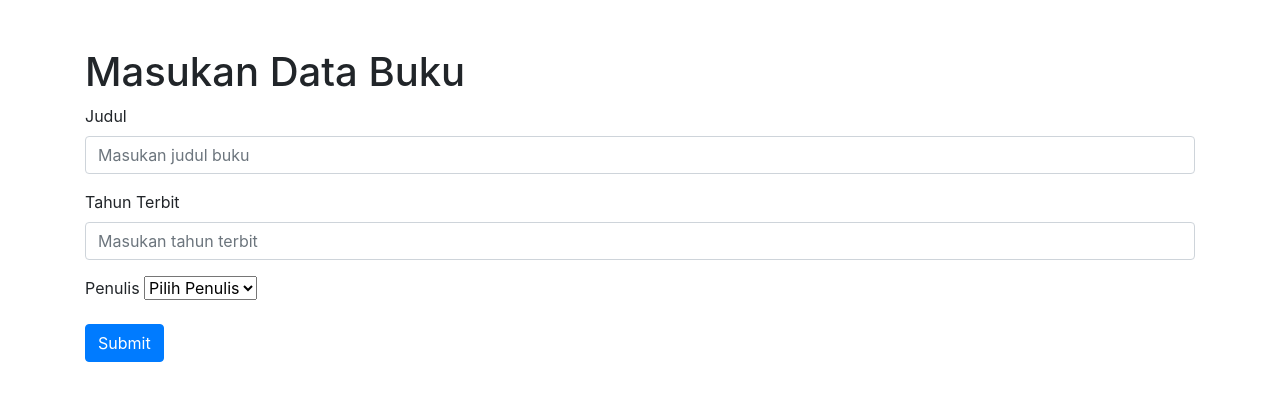
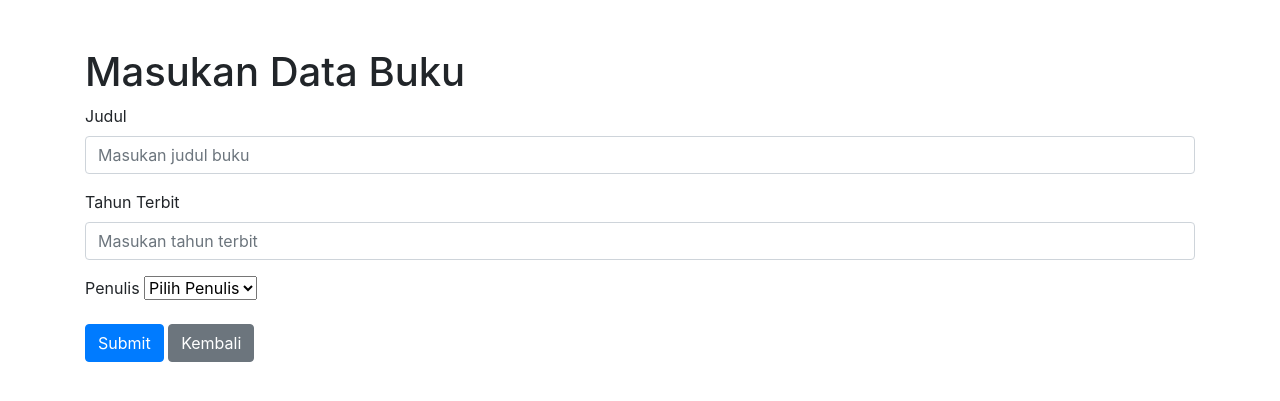
Before and after one commit to ArvinFarrelP/UAS-PBW, a PHP site: page /input.php in a window 1280 px wide. Shown: the top 401 px of the page. Run offline with PHP 8.4, Linux system fonts and the light colour scheme; data that the repository does not hold is empty.

Commit message:
menambhakan kembali pada input.php

```diff
--- a/input.php
+++ b/input.php
@@ -32,6 +32,7 @@
      </select>
   </div>
   <button type="submit" class="btn btn-primary">Submit</button>
+  <a href="homepage.php" class="btn btn-secondary">Kembali</a>
 </form>
 </body>
 </html>
```
